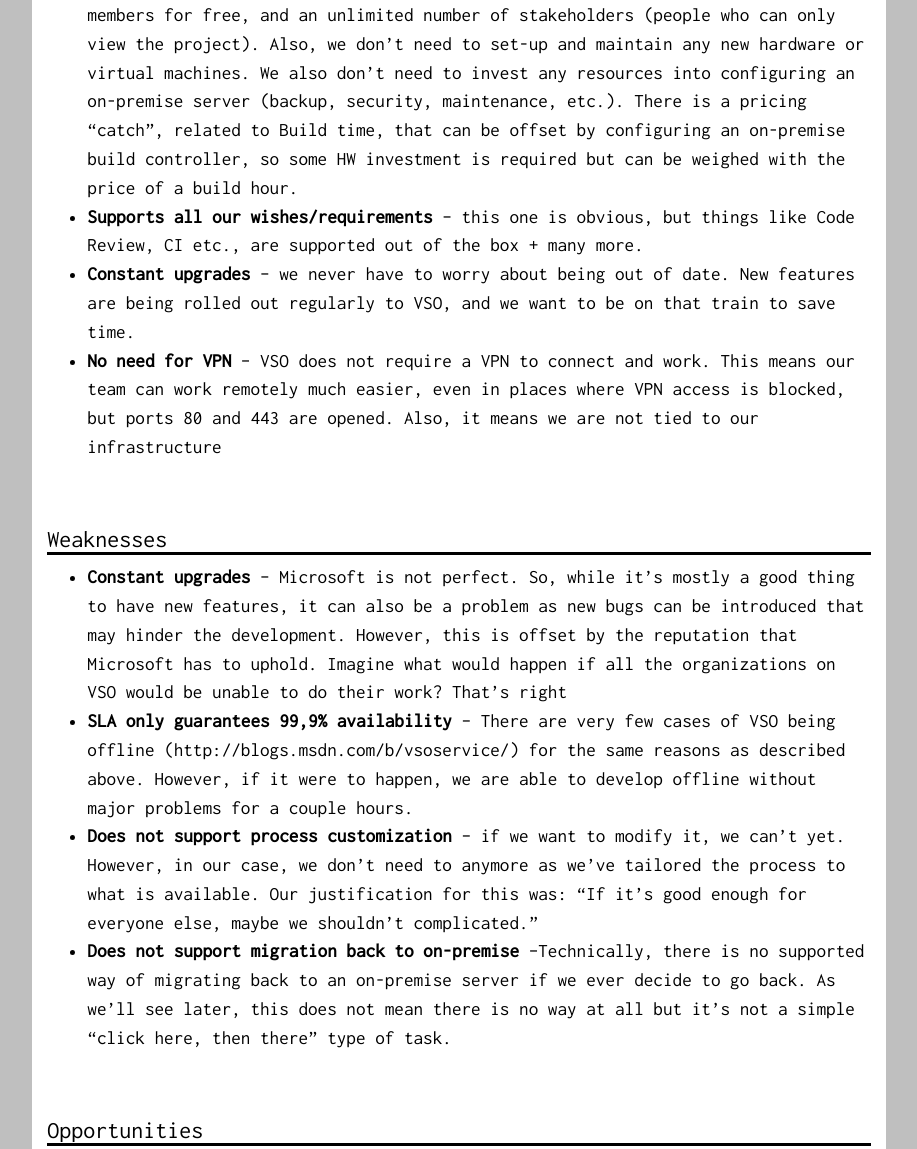
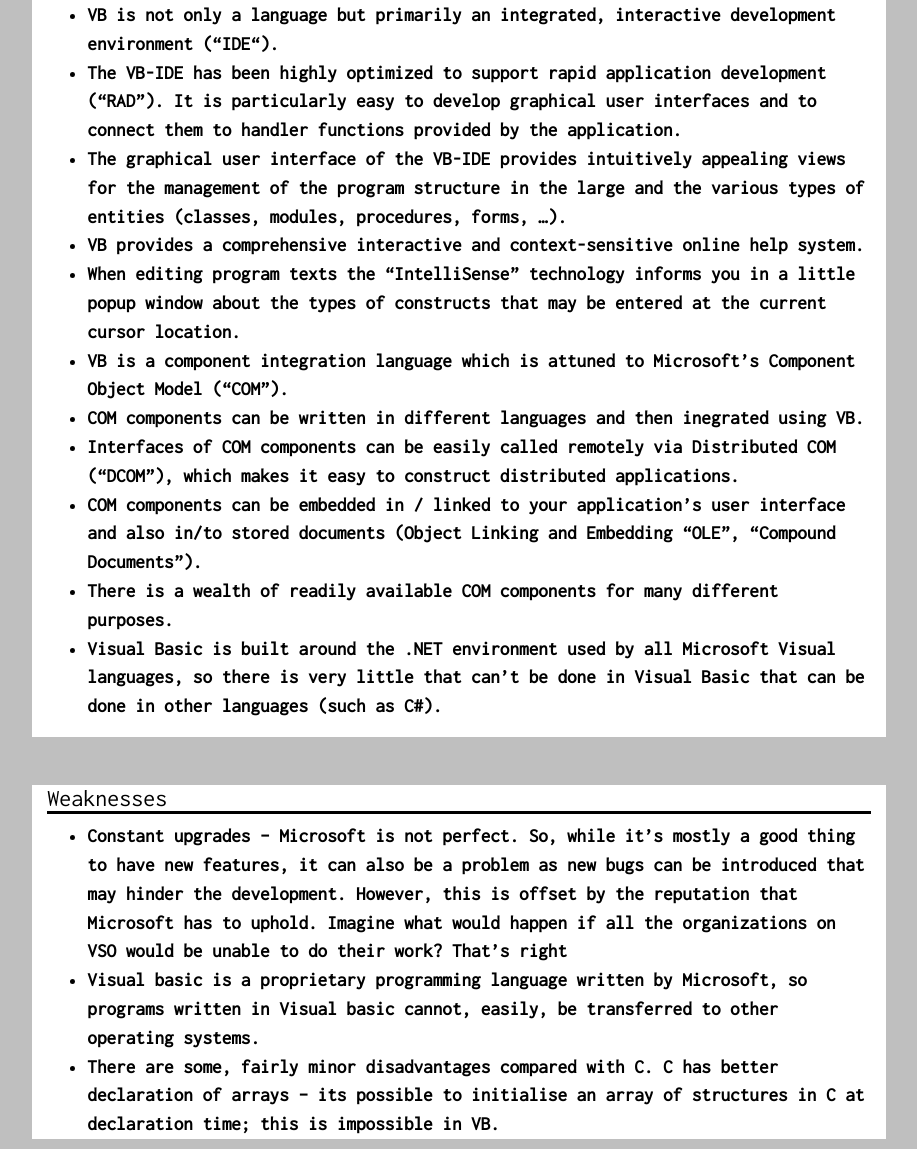
Before and after one commit to Trentclark2012/Visual-Studio, a plain HTML site: page SWOT.html in a window 1280 px wide. Shown: the part 242-1391 px from the top of the page, without its empty margins (181-1098 px from the left). Drawn offline with nearby package versions, Linux system fonts and the light colour scheme; a script that the page names is missing.

Commit message:
edited entire swot analsis html

```diff
--- a/SWOT.html
+++ b/SWOT.html
@@ -36,10 +36,18 @@
       <h1 id="swoth1"><u>SWOT Analysis</u></h1>
 		  <h4 id="HistoryBullets">Strenghts</h4>
       <ul>
-        <li><b>Does not require extra investment-</b>with our MSDN subscriptions, Visual Studio Online is already licensed. Additionally, if we wanted, we can add 5 “basic” members for free, and an unlimited number of stakeholders (people who can only view the project). Also, we don’t need to set-up and maintain any new hardware or virtual machines. We also don’t need to invest any resources into configuring an on-premise server (backup, security, maintenance, etc.). There is a pricing “catch”, related to Build time, that can be offset by configuring an on-premise build controller, so some HW investment is required but can be weighed with the price of a build hour.</li>
-        <li><b>Supports all our wishes/requirements</b> – this one is obvious, but things like Code Review, CI etc., are supported out of the box + many more.</li>
-        <li><b>Constant upgrades</b> – we never have to worry about being out of date. New features are being rolled out regularly to VSO, and we want to be on that train to save time.</li>
-        <li><b>No need for VPN</b> – VSO does not require a VPN to connect and work. This means our team can work remotely much easier, even in places where VPN access is blocked, but ports 80 and 443 are opened. Also, it means we are not tied to our infrastructure</li>
+        <li><b>The structure of the Basic programming language is very simple, particularly as to the executable code.
+		<li><b>VB is not only a language but primarily an integrated, interactive development environment (“IDE“).</li>
+		<li><b>The VB-IDE has been highly optimized to support rapid application development (“RAD”). It is particularly easy to develop graphical user interfaces and to connect them to handler functions provided by the application.</li>
+		<li><b>The graphical user interface of the VB-IDE provides intuitively appealing views for the management of the program structure in the large and the various types of entities (classes, modules, procedures, forms, …).</li>
+		<li><b>VB provides a comprehensive interactive and context-sensitive online help system.</li>
+		<li><b>When editing program texts the “IntelliSense” technology informs you in a little popup window about the types of constructs that may be entered at the current cursor location.</li>
+		<li><b>VB is a component integration language which is attuned to Microsoft’s Component Object Model (“COM”).</li>
+		<li><b>COM components can be written in different languages and then inegrated using VB.</li>
+		<li><b>Interfaces of COM components can be easily called remotely via Distributed COM (“DCOM”), which makes it easy to construct distributed applications.</li>
+		<li><b>COM components can be embedded in / linked to your application’s user interface and also in/to stored documents (Object Linking and Embedding “OLE”, “Compound Documents”).</li>
+		<li><b>There is a wealth of readily available COM components for many different purposes.</li>
+		<li><b>Visual Basic is built around the .NET environment used by all Microsoft Visual languages, so there is very little that can’t be done in Visual Basic that can be done in other languages (such as C#).</li>
       </ul>
 		</div>
 
@@ -47,10 +55,8 @@
       <h4 id="HistoryBullets">Weaknesses</h4>
       <ul>
         <li><b>Constant upgrades</b> – Microsoft is not perfect. So, while it’s mostly a good thing to have new features, it can also be a problem as new bugs can be introduced that may hinder the development. However, this is offset by the reputation that Microsoft has to uphold. Imagine what would happen if all the organizations on VSO would be unable to do their work? That’s right</li>
-        <li><b>SLA only guarantees 99,9% availability</b> – There are very few cases of VSO being offline (http://blogs.msdn.com/b/vsoservice/) for the same reasons as described above. However, if it were to happen, we are able to develop offline without major problems for a couple hours.</li>
-        <li><b>Does not support process customization</b> – if we want to modify it, we can’t yet. However, in our case, we don’t need to anymore as we’ve tailored the process to what is available. Our justification for this was: “If it’s good enough for everyone else, maybe we shouldn’t complicated.”</li>
-        <li><b>Does not support migration back to on-premise </b> –Technically, there is no supported way of migrating back to an on-premise server if we ever decide to go back. As we’ll see later, this does not mean there is no way at all but it’s not a simple “click here, then there” type of task. </li>
-
+       <li><b>Visual basic is a proprietary programming language written by Microsoft, so programs written in Visual basic cannot, easily, be transferred to other operating systems.</li>
+		<li><b>There are some, fairly minor disadvantages compared with C. C has better declaration of arrays – its possible to initialise an array of structures in C at declaration time; this is impossible in VB.</li>
       </ul>
 
     </div>
@@ -60,8 +66,8 @@
         <li><b>Faster Development Cycle</b> –Because it integrates directly into the tools we use daily (Visual Studio & Azure), it means that team productivity should improve. It means less jumping through hoops to make certain things happen (e.g. linking check-ins with Work items, or rather, seeing changes introduced by one work item). We used Jira before, and we had an internal policy of writing the changeset number into the comment… </li>
         <li><b>Quicker Identification of build errors</b> –Setting up a CI build with the on-prem TFS we used thus far was a bit complicated because the version was outdated. That meant automatic deploys to Azure environments were impossible (in terms of effort required vs. gain). VSO is fully integrated with Azure in this department, and additionally, it allows connecting an on premise build controller. </li>
         <li><b>Improve the release management process</b> – It also allows connecting to tools like Release Management, and Microsoft Test Manager, which means our existing processes can be vastly improved and sped up. </li>
-
-
+        <li><b>More flexibility for developers<b> -This move by Microsoft also changes the entire ecosystem of developing, including for those who rely on the .NET platform. Developers are no longer forced into the narrow boundaries of a particular or singular runtime setting.</li>
+        <li><b>New coding opportunities<b> -Visual Studio is a very popular IDE. According to a blog post from Microsoft, it has over 7 million 2013 version downloads, and .NET has been installed more than a billion times. By turning to open source, the IDE offers developer tools that cover every developer, across all platforms.</li>
       </ul>
 
     </div>
```
Also changed, not shown: Index.html (+1 -0 lines).
